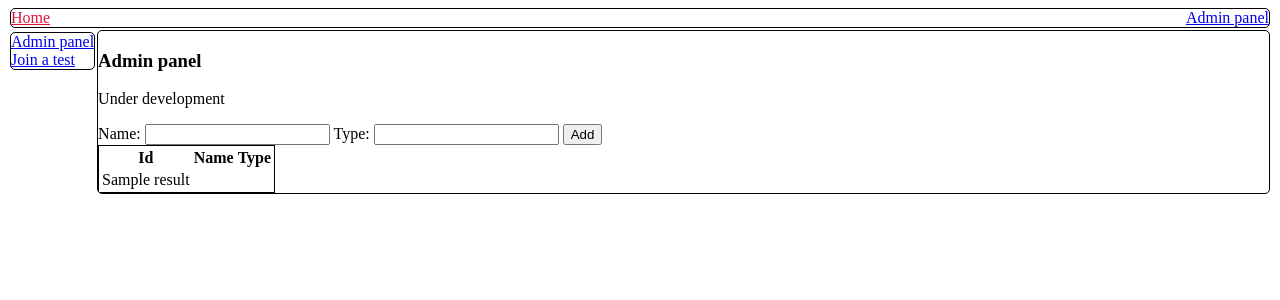
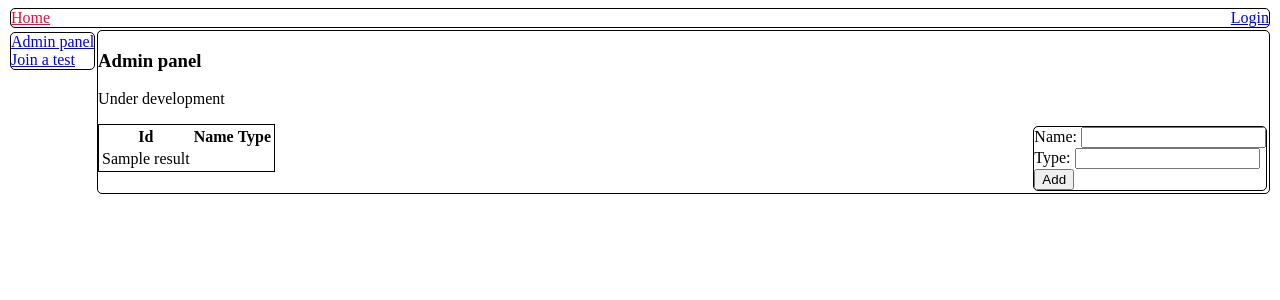
Before and after one commit to UARTman/test-system-project, a Flask app: template templates/adminpanel.html in a window 1280 px wide. Shown: the top 300 px of the page. Run offline with Flask 2, Linux system fonts and the light colour scheme; the template is opened without the code that fills it: most values are stand-ins (such as "Sample title", 1, 10 or a date in 2020).

Commit message:
Login/logout system - complete!

```diff
--- a/app.py
+++ b/app.py
@@ -13,24 +13,34 @@ app.config['SECRET_KEY'] = os.getenv('SECRET_KEY') or \
     'e5ac358c-f0bf-11e5-9e39-d3b532c10a28'
 
 
-def admin_request(func):
+def restricted(func, users=None):
+    if users is None:
+        users = ['admin']
+
     def wrapper(*args, **kwargs):
         if 'user' in session:
-            if session['user'] == 'admin':
+            if session['user'] in users:
                 return func(*args, **kwargs)
-        return redirect("/access_denied")
+        return redirect(url_for("access_denied"))
+    wrapper.__name__ = func.__name__
     return wrapper
 
 
 @app.route('/access_denied')
 def access_denied():
-    return "<h1>Access Denied!</h1> <a href='/'> Home </a> "
+    return "<h1>Access Denied!</h1> <a href='{0}'> Home </a> ".format(url_for("home_page"))
 
 
-@app.route('/test')
-@admin_request
-def test_access():
-    return "Hello!"
+@app.route('/login')
+def login_placeholder():
+    session['user'] = 'admin'
+    return redirect(url_for("admin_panel"))
+
+
+@app.route('/logout')
+def logout():
+    session.pop('user', None)
+    return redirect(url_for("home_page"))
 
 
 @app.route('/')
@@ -54,6 +64,7 @@ def sql_write():
 
 
 @app.route('/admin')
+@restricted
 def admin_panel():
     a = sqlite3.connect("example.db")
     c = a.cursor()
--- a/static/style.css
+++ b/static/style.css
@@ -5,6 +5,14 @@
     margin: 2px;
     overflow: auto;
     float: top;
+}
+
+#add_test {
+    border-style: solid;
+    border-width: 1px;
+    border-radius: 5px;
+    margin: 2px;
+    overflow: auto;
 }
 
 #sidebar {
--- a/templates/adminpanel.html
+++ b/templates/adminpanel.html
@@ -2,16 +2,18 @@
 {% block content %}
 <h3>Admin panel</h3>
 <p> Under development</p>
-<div id="add">
+<div id="add_test" class="right">
     <form  method="post" action="/add_test">
         <label>
             Name:
             <input type="text" name="test_name" required="required" >
         </label>
+        <br>
         <label>
             Type:
             <input type="text" name="test_type" required="required">
         </label>
+        <br>
         <input type="submit" name="sender" value="Add">
 </form>
 </div>
--- a/templates/base.html
+++ b/templates/base.html
@@ -15,7 +15,14 @@
 <div id="header">
     {% block header %}
     <a href="{{ url_for('home_page') }}" id="logo" class="left">Home</a>
+    {% if 'user' in session %}
     <a href="{{ url_for('admin_panel') }}" class="right">Admin panel</a>
+    <a href="{{ url_for('logout') }}" class="right"> Logout </a>
+    {% else %}
+    <a href="{{ url_for('login_placeholder') }}" class="right"> Login </a>
+    {% endif %}
+
+
     {% endblock %}
 </div>
 <div id="sidebar">
--- a/templates/homepage.html
+++ b/templates/homepage.html
@@ -1,7 +1,6 @@
 {% extends "base.html" %}
 {% block title %} Home page {% endblock %}
 {% block content %}
-<h1> English test application by {{ name }} </h1>
-<p> Right now nothing of this works.
-    This probably due to fact the project isn't even started... </p>
+<h1> English test application written by {{ name }} </h1>
+<p> Right now this does nothing at all </p>
 {% endblock %}
```
Also changed, not shown: example.db.
